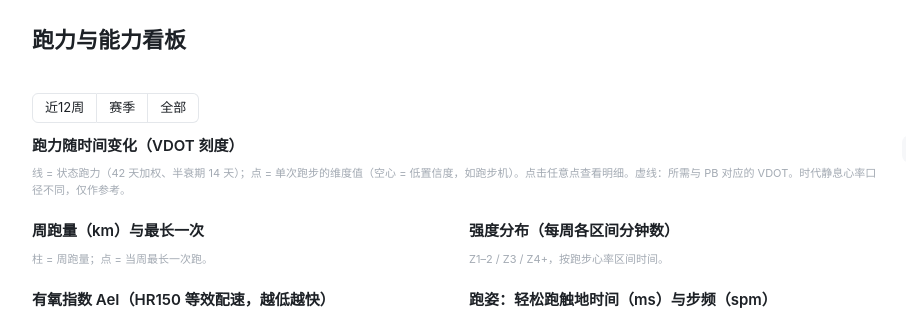
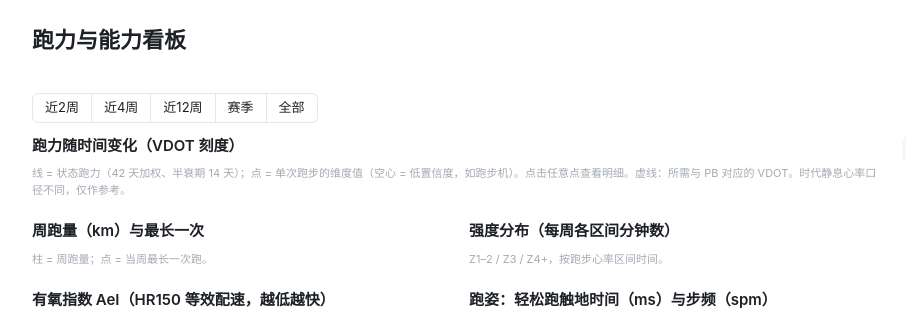
Before and after one commit to LeChaEgg/marathon-coach, a Python web app: template coach/templates/dashboard.html in a window 1280 px wide. Shown: the top 312 px of the page, without its empty margins (8-914 px from the left). Run offline with Jinja, Linux system fonts and the light colour scheme; the template is opened without the code that fills it, so the values that code supplies are empty.

Commit message:
Dashboard: add 2-week and 4-week ranges with finer x ticks
Co-Authored-By: Claude Sonnet 5.5 <noreply@anthropic.com>

```diff
--- a/coach/templates/dashboard.html
+++ b/coach/templates/dashboard.html
@@ -110,7 +110,7 @@ table.runs tr.sel td { background: var(--panel); font-weight: 600; }
   <div class="kpis" id="kpis"></div>
   <div class="controls">
     <div class="seg" id="range">
-      <button data-r="12w">近12周</button><button data-r="season">赛季</button><button data-r="all">全部</button>
+      <button data-r="2w">近2周</button><button data-r="4w">近4周</button><button data-r="12w">近12周</button><button data-r="season">赛季</button><button data-r="all">全部</button>
     </div>
     <div class="toggles" id="toggles"></div>
   </div>
@@ -165,7 +165,8 @@ const esc = (s) => String(s ?? "").replace(/[&<>"]/g, (c) => ({ "&": "&amp;", "<
 
 function xRange() {
   const today = T(DATA.generated.slice(0, 10));
-  if (state.range === "12w") return [today - 84 * DAY, today + 2 * DAY];
+  const rd = { "2w": 14, "4w": 28, "12w": 84 }[state.range];
+  if (rd) return [today - rd * DAY, today + 2 * DAY];
   if (state.range === "season") return [T(DATA.season_start), T(DATA.race.date) + DAY];
   return [T(DATA.daily.length ? DATA.daily[0].d : DATA.runs[0].d), today + 2 * DAY];
 }
@@ -180,7 +181,8 @@ function niceTicks(lo, hi, n = 5) {
 function xTicks(x0, x1) {
   const span = (x1 - x0) / DAY, out = [];
   const d = new Date(x0); d.setHours(12, 0, 0, 0);
-  if (span <= 120) { d.setDate(d.getDate() + ((8 - d.getDay()) % 7)); for (; d.getTime() <= x1; d.setDate(d.getDate() + 14)) out.push([d.getTime(), `${d.getMonth() + 1}/${d.getDate()}`]); }
+  if (span <= 21) { d.setDate(d.getDate() + 1); for (; d.getTime() <= x1; d.setDate(d.getDate() + 2)) out.push([d.getTime(), `${d.getMonth() + 1}/${d.getDate()}`]); }
+  else if (span <= 120) { d.setDate(d.getDate() + ((8 - d.getDay()) % 7)); for (; d.getTime() <= x1; d.setDate(d.getDate() + (span > 60 ? 14 : 7))) out.push([d.getTime(), `${d.getMonth() + 1}/${d.getDate()}`]); }
   else { d.setDate(1); d.setMonth(d.getMonth() + 1); const stepM = span > 500 ? 3 : 1; for (; d.getTime() <= x1; d.setMonth(d.getMonth() + stepM)) out.push([d.getTime(), d.getMonth() === 0 ? `${d.getFullYear()}` : `${d.getMonth() + 1}月`]); }
   return out;
 }
```
Also changed, not shown: coach/templates/app.html (+4 -3 lines).
